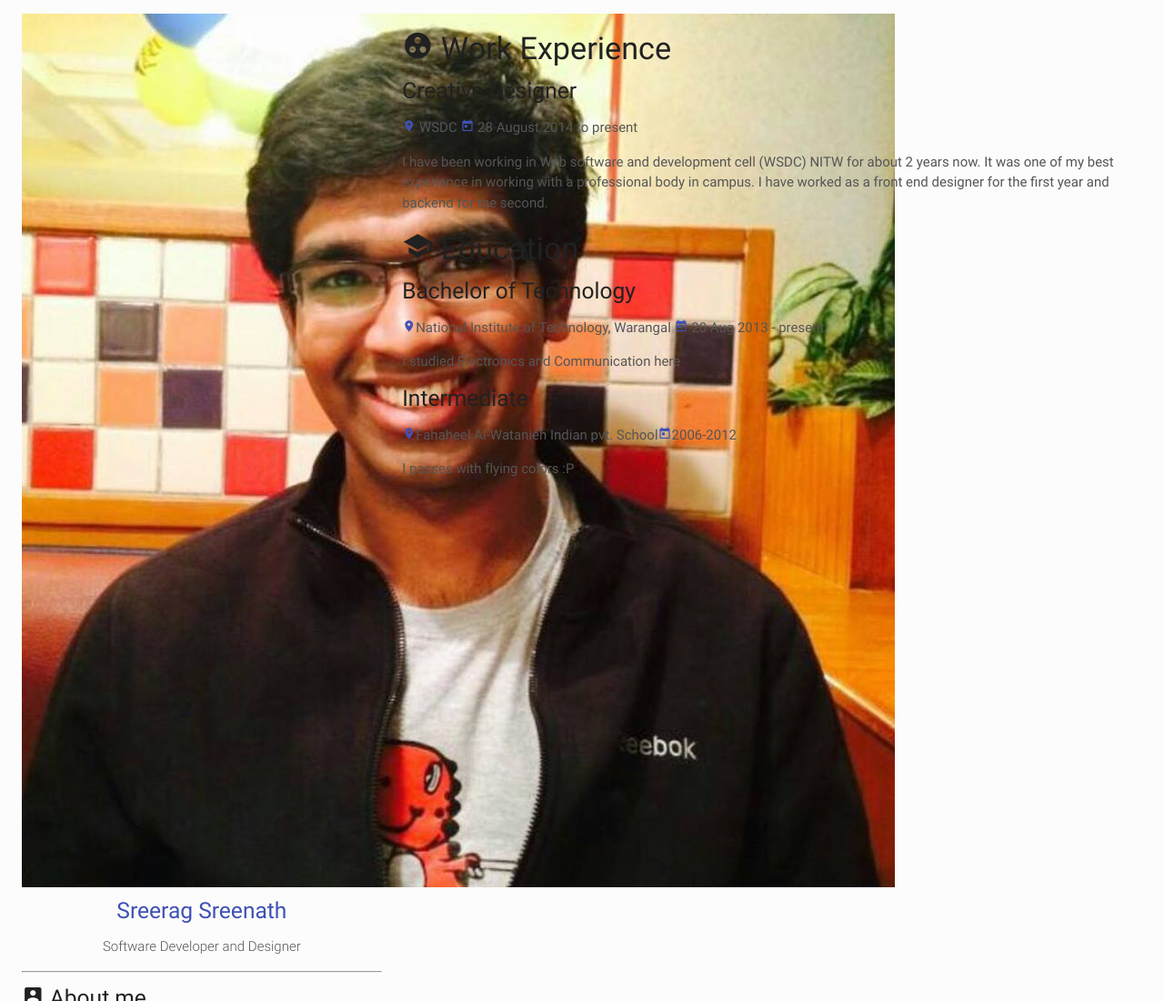
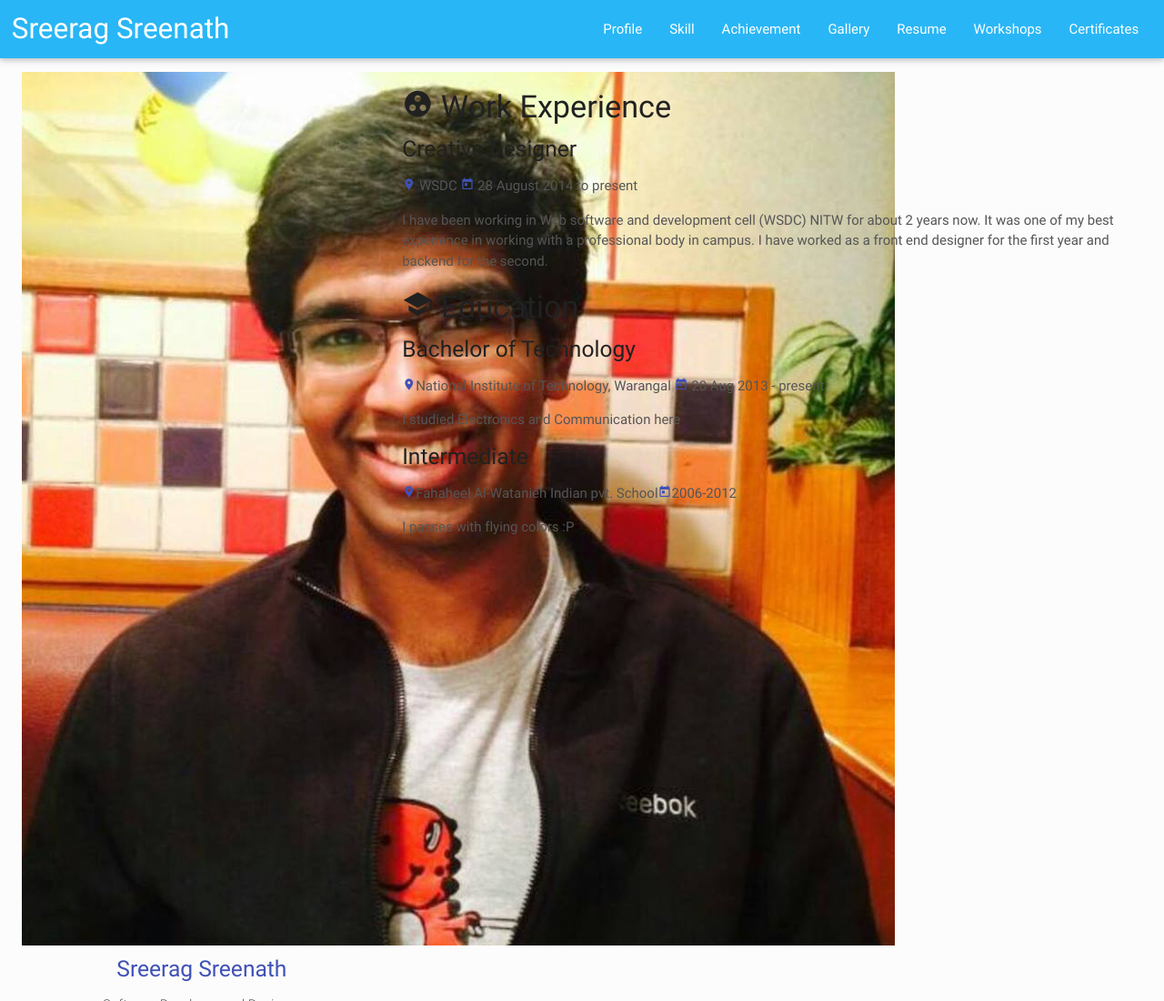
Before and after one commit to sreeragsreenath/sreeragsreenath.github.io, a plain HTML site: page resume.html in a window 1280 px wide. Shown: the top 1100 px of the page at 91% size. Drawn offline with Linux system fonts and the light colour scheme; files that its build step writes are made by us from their sources; a script that the page names is missing; files whose address does not match are found by name.

```diff
--- a/resume.html
+++ b/resume.html
@@ -10,6 +10,21 @@
 <link href="resume/style.css" type="text/css" rel="stylesheet" media="screen,projection">
 <style type="text/css"></style></head>
 <body>
+	<nav class="light-blue lighten-1" role="navigation">
+		<div class="nav-wrapper container"><a id="logo-container" href="index.html" class="brand-logo">Sreerag Sreenath</a>
+			<ul class="right hide-on-med-and-down">
+				<li><a href="index.html">Profile</a></li>
+				<li><a href="#">Skill</a></li>
+				<li><a href="#">Achievement</a></li>
+				<li><a href="gallery.html">Gallery</a></li>
+				<li><a href="resume.html">Resume</a></li>
+				<li><a href="Workshops.html">Workshops</a></li>
+				<li><a href="Certificates.html">Certificates</a></li>
+			</ul>
+
+			<a href="#" data-activates="nav-mobile" class="button-collapse"><i class="material-icons">menu</i></a>
+		</div>
+	</nav>
 
 	<section id="top-bar">
 		<div class="spinner-layer spinner-green">
```
Also changed, not shown: index.html (+1 -1 lines), projects.html (+1 -1 lines).
